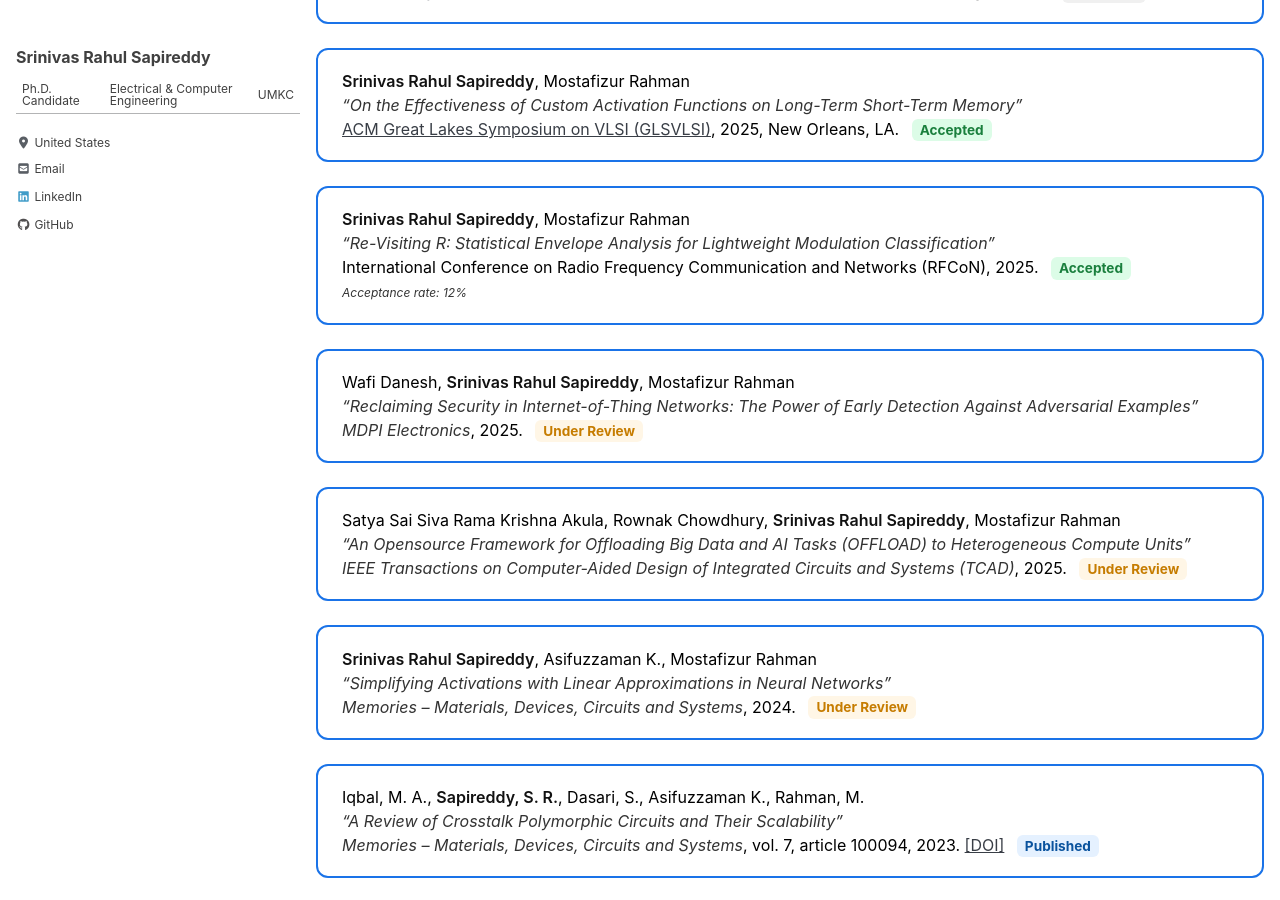
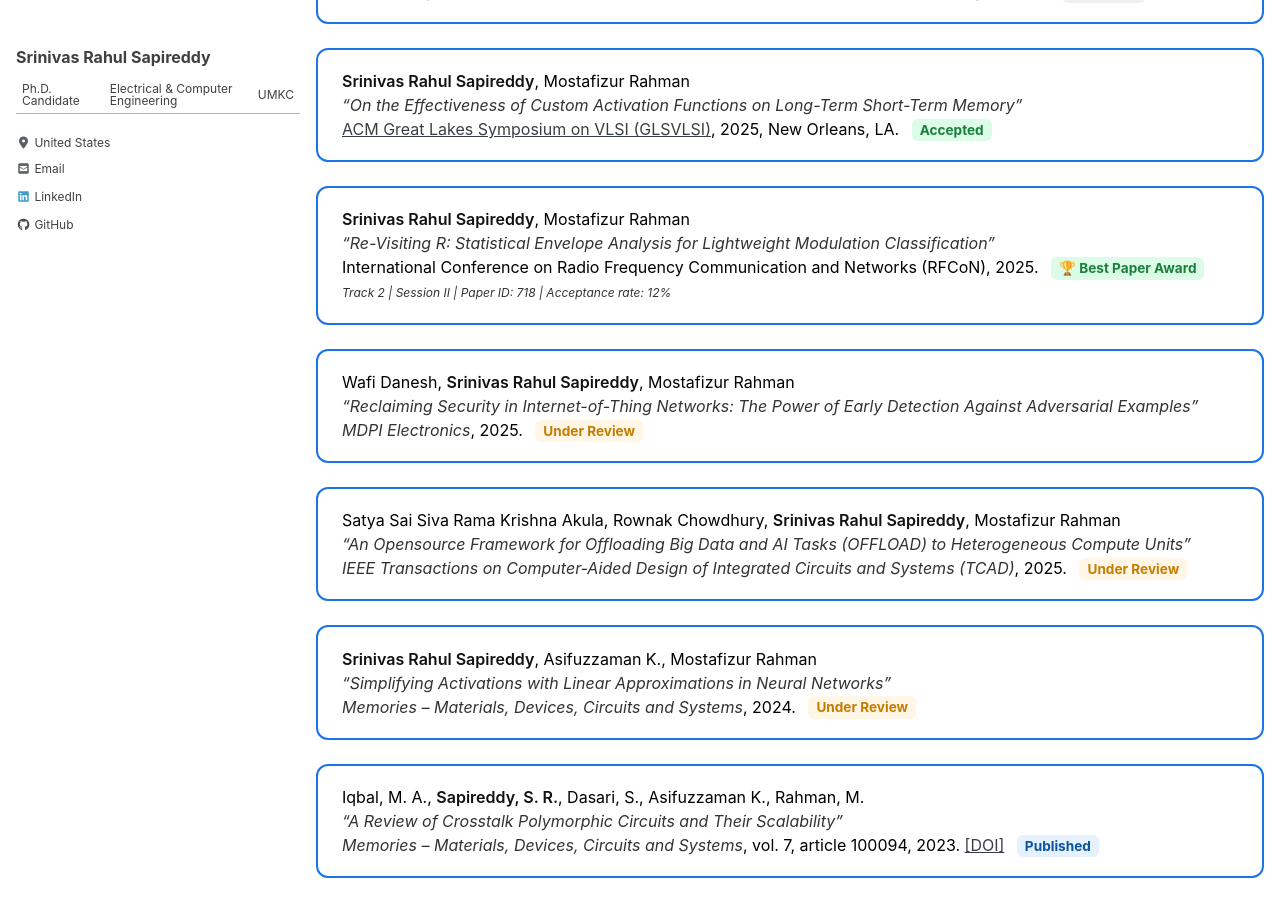
Before and after one commit to srsapireddy/srsapireddy.github.io, a Jekyll site: the page built from _pages/publications.md, in a window 1280 px wide and 900 px high, scrolled down 316 px. Built offline with Jekyll 4.4.1, drawn with Linux system fonts in a browser that asks for light colours; cached includes are drawn as plain includes; nearby versions of some CDN libraries.

Commit message:
Update publications.md

```diff
--- a/_pages/publications.md
+++ b/_pages/publications.md
@@ -105,8 +105,8 @@ permalink: /publications/
       <strong>Srinivas Rahul Sapireddy</strong>, Mostafizur Rahman<br>
       <em>“Re-Visiting R: Statistical Envelope Analysis for Lightweight Modulation Classification”</em><br>
       International Conference on Radio Frequency Communication and Networks (RFCoN), 2025.
-      <span class="status accepted">Accepted</span><br>
-      <small><em>Acceptance rate: 12%</em></small>
+      <span class="status accepted">🏆 Best Paper Award</span><br>
+      <small><em>Track 2 | Session II | Paper ID: 718 | Acceptance rate: 12%</em></small>
     </div>
     <div class="pub-card">
       Wafi Danesh, <strong>Srinivas Rahul Sapireddy</strong>, Mostafizur Rahman<br>
```
